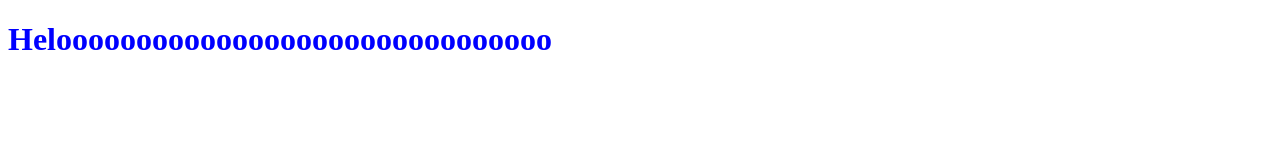
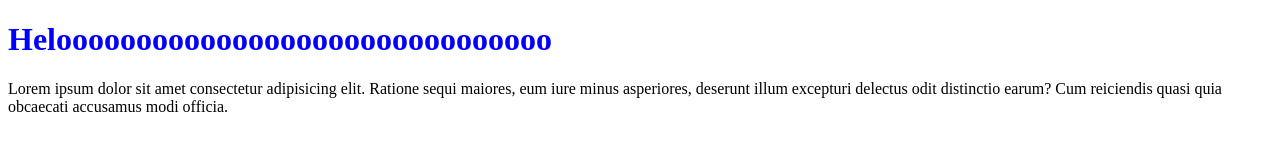
Before and after one commit to VandanaKalshan/Miniproject2, a plain HTML site: page index.html in a window 1280 px wide. Drawn offline with Linux system fonts and the light colour scheme.

Commit message:
added lorem

```diff
--- a/index.html
+++ b/index.html
@@ -11,6 +11,9 @@
 
 <body>
     <h1>Helooooooooooooooooooooooooooooooo</h1>
+    <p>Lorem ipsum dolor sit amet consectetur adipisicing elit. Ratione sequi maiores, eum iure minus asperiores,
+        deserunt illum excepturi delectus odit distinctio earum? Cum reiciendis quasi quia obcaecati accusamus modi
+        officia.</p>
 </body>
 
 </html>
```
